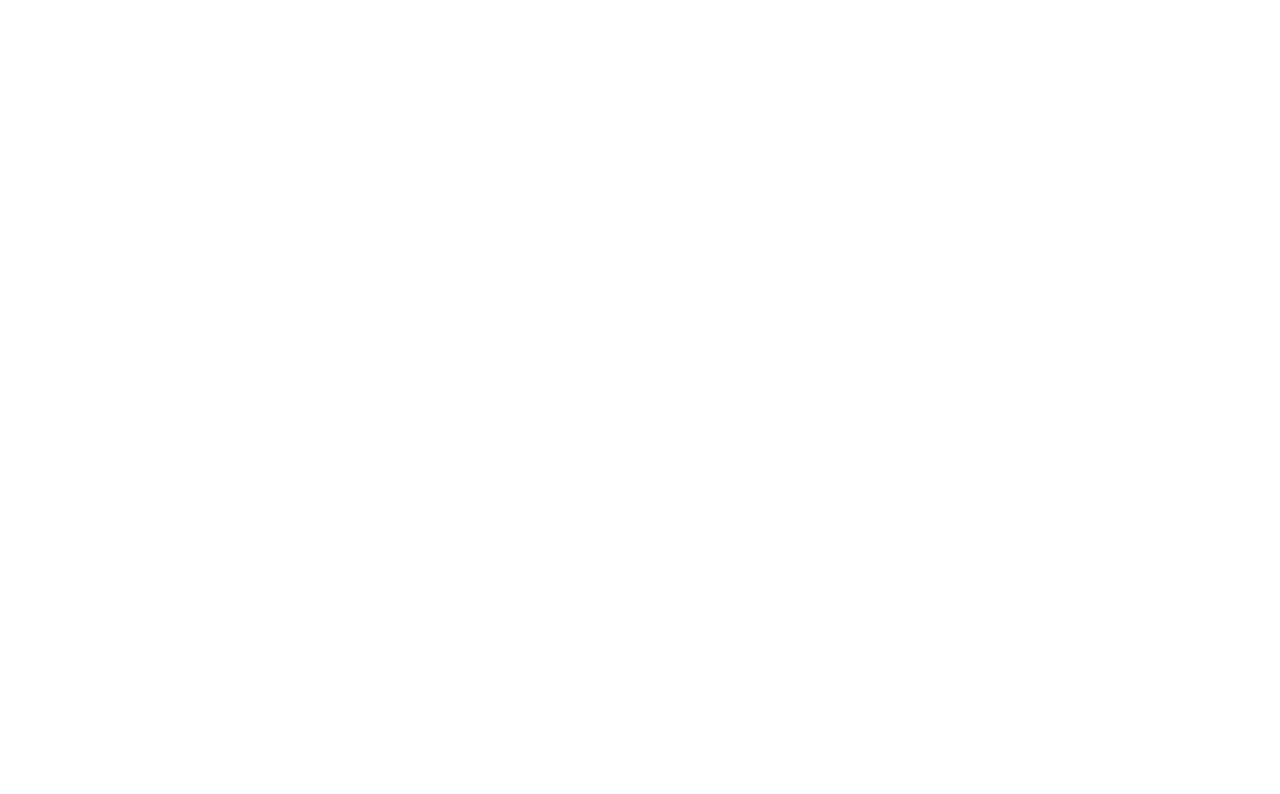
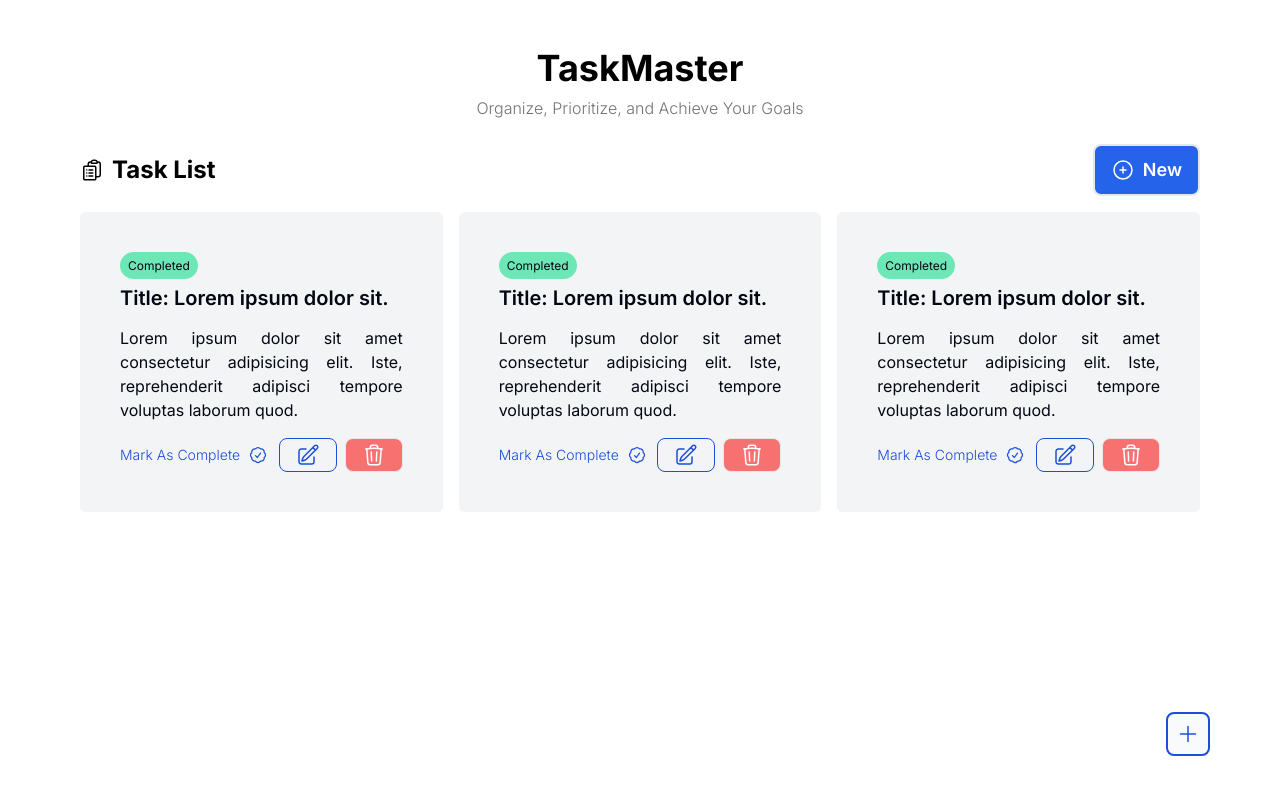
Before and after one commit to SM-Noushan/task-management-client-bytebux, a React (Vite) app: page / in a window 1280 px wide. Shown: the top 794 px of the page. Built offline with nearby package versions, Linux system fonts and the light colour scheme.

Commit message:
added task lists (static)

```diff
--- a/src/App.jsx
+++ b/src/App.jsx
@@ -1,5 +1,90 @@
+import Button from "./component/Button";
+import Container from "./component/Container";
+import LoadingSpinner from "./component/LoadingSpinner";
+import TaskCard from "./component/TaskCard";
+
 function App() {
-  return <></>;
+  return (
+    <Container>
+      {/* SECTION HEADING */}
+      <div className="text-center">
+        <h1 className="text-4xl font-bold">TaskMaster</h1>
+        <h3 className="font-light text-neutral-500 mt-2">
+          Organize, Prioritize, and Achieve Your Goals
+        </h3>
+      </div>
+
+      {/* TASK CONTAINER */}
+      <div className="mt-6 space-y-4">
+        {/* HEADING */}
+        <div className="flex justify-between items-center">
+          <div className="flex justify-between items-center gap-2">
+            <svg
+              xmlns="http://www.w3.org/2000/svg"
+              fill="none"
+              viewBox="0 0 24 24"
+              strokeWidth="1.5"
+              stroke="currentColor"
+              className="size-6"
+            >
+              <path
+                strokeLinecap="round"
+                strokeLinejoin="round"
+                d="M9 12h3.75M9 15h3.75M9 18h3.75m3 .75H18a2.25 2.25 0 0 0 2.25-2.25V6.108c0-1.135-.845-2.098-1.976-2.192a48.424 48.424 0 0 0-1.123-.08m-5.801 0c-.065.21-.1.433-.1.664 0 .414.336.75.75.75h4.5a.75.75 0 0 0 .75-.75 2.25 2.25 0 0 0-.1-.664m-5.8 0A2.251 2.251 0 0 1 13.5 2.25H15c1.012 0 1.867.668 2.15 1.586m-5.8 0c-.376.023-.75.05-1.124.08C9.095 4.01 8.25 4.973 8.25 6.108V8.25m0 0H4.875c-.621 0-1.125.504-1.125 1.125v11.25c0 .621.504 1.125 1.125 1.125h9.75c.621 0 1.125-.504 1.125-1.125V9.375c0-.621-.504-1.125-1.125-1.125H8.25ZM6.75 12h.008v.008H6.75V12Zm0 3h.008v.008H6.75V15Zm0 3h.008v.008H6.75V18Z"
+              />
+            </svg>
+            <h1 className="text-2xl font-bold">Task List</h1>
+          </div>
+          {/* ADD TASK BUTTON */}
+          <Button title={"Add New Task"} className="bg-blue-600 text-white">
+            <svg
+              xmlns="http://www.w3.org/2000/svg"
+              fill="none"
+              viewBox="0 0 24 24"
+              strokeWidth="1.5"
+              stroke="currentColor"
+              className="size-6"
+            >
+              <path
+                strokeLinecap="round"
+                strokeLinejoin="round"
+                d="M12 9v6m3-3H9m12 0a9 9 0 1 1-18 0 9 9 0 0 1 18 0Z"
+              />
+            </svg>
+            New
+          </Button>
+        </div>
+        {/* TASKS */}
+        <div className="grid grid-cols-3 gap-4">
+          <TaskCard />
+          <TaskCard />
+          <TaskCard />
+        </div>
+        {/* <LoadingSpinner /> */}
+      </div>
+
+      {/* ADD NEW TASK BUTTON */}
+      <div className="fixed bottom-[5.5%] right-[5.5%]">
+        <Button
+          title={"Add New Task"}
+          className="border-blue-700 bg-gray-50 text-blue-700 !p-2"
+        >
+          <svg
+            xmlns="http://www.w3.org/2000/svg"
+            viewBox="0 0 24 24"
+            fill="currentColor"
+            className="size-6"
+          >
+            <path
+              fillRule="evenodd"
+              d="M12 3.75a.75.75 0 0 1 .75.75v6.75h6.75a.75.75 0 0 1 0 1.5h-6.75v6.75a.75.75 0 0 1-1.5 0v-6.75H4.5a.75.75 0 0 1 0-1.5h6.75V4.5a.75.75 0 0 1 .75-.75Z"
+              clipRule="evenodd"
+            />
+          </svg>
+        </Button>
+      </div>
+    </Container>
+  );
 }
 
 export default App;
--- /dev/null
+++ b/src/component/Button.jsx
@@ -0,0 +1,51 @@
+import PropTypes from "prop-types";
+
+const Button = ({
+  onClick,
+  disabled,
+  small,
+  title,
+  children,
+  className: css = "",
+}) => {
+  return (
+    <button
+      title={title}
+      disabled={disabled}
+      onClick={onClick}
+      className={`
+          relative
+          disabled:opacity-70
+          disabled:cursor-not-allowed
+          rounded-lg
+          hover:brightness-90
+          transition
+          px-4
+          w-fit
+          inline-flex
+          justify-between
+          items-center
+          gap-2
+          ${css}
+          ${small ? "text-sm" : "text-lg"}
+          ${small ? "py-1" : "py-2.5"}
+          ${small ? "font-light" : "font-semibold"}
+          ${small ? "border" : "border-2"}
+        `}
+    >
+      {children}
+    </button>
+  );
+};
+
+Button.propTypes = {
+  onClick: PropTypes.func,
+  disabled: PropTypes.bool,
+  outline: PropTypes.bool,
+  small: PropTypes.bool,
+  children: PropTypes.node,
+  title: PropTypes.string,
+  className: PropTypes.string,
+};
+
+export default Button;
--- /dev/null
+++ b/src/component/Container.jsx
@@ -0,0 +1,15 @@
+import PropTypes from "prop-types";
+
+const Container = ({ children }) => {
+  return (
+    <div className="container mx-auto xl:px-20 md:px-10 sm:px-2 px-4 lg:pt-12 pt-8 font-inter">
+      {children}
+    </div>
+  );
+};
+
+Container.propTypes = {
+  children: PropTypes.node.isRequired,
+};
+
+export default Container;
--- /dev/null
+++ b/src/component/TaskCard.jsx
@@ -0,0 +1,91 @@
+import Button from "./Button";
+
+const TaskCard = () => {
+  return (
+    <div className="bg-gray-100 text-gray-950 rounded-md">
+      <div className="flex flex-col justify-between p-6 lg:p-10 gap-2">
+        <div className="space-y-2">
+          {/* TASK STATUS */}
+          <span className="px-2 py-1.5 text-xs capitalize rounded-full bg-emerald-300 w-fit">
+            Completed
+          </span>
+          {/* TASK TITLE */}
+          <h1 className="text-xl font-semibold">
+            Title: Lorem ipsum dolor sit.
+          </h1>
+          {/* TASK DESCRIPTION */}
+          <p className="pt-1.5 text-justify">
+            Lorem ipsum dolor sit amet consectetur adipisicing elit. Iste,
+            reprehenderit adipisci tempore voluptas laborum quod.
+          </p>
+        </div>
+        <div className="flex items-center justify-between pt-2">
+          {/* MARK AS COMPETE BUTTON */}
+          <Button small={true} className="text-blue-700 border-0 !px-0">
+            <span>Mark As Complete</span>
+            <svg
+              xmlns="http://www.w3.org/2000/svg"
+              fill="none"
+              viewBox="0 0 24 24"
+              strokeWidth="1.5"
+              stroke="currentColor"
+              className="size-5"
+            >
+              <path
+                strokeLinecap="round"
+                strokeLinejoin="round"
+                d="M9 12.75 11.25 15 15 9.75M21 12c0 1.268-.63 2.39-1.593 3.068a3.745 3.745 0 0 1-1.043 3.296 3.745 3.745 0 0 1-3.296 1.043A3.745 3.745 0 0 1 12 21c-1.268 0-2.39-.63-3.068-1.593a3.746 3.746 0 0 1-3.296-1.043 3.745 3.745 0 0 1-1.043-3.296A3.745 3.745 0 0 1 3 12c0-1.268.63-2.39 1.593-3.068a3.745 3.745 0 0 1 1.043-3.296 3.746 3.746 0 0 1 3.296-1.043A3.746 3.746 0 0 1 12 3c1.268 0 2.39.63 3.068 1.593a3.746 3.746 0 0 1 3.296 1.043 3.746 3.746 0 0 1 1.043 3.296A3.745 3.745 0 0 1 21 12Z"
+              />
+            </svg>
+          </Button>
+          <div className="flex items-center justify-between gap-2">
+            {/* UPDATE TASK BUTTON */}
+            <Button
+              small={true}
+              title="Update Task"
+              className="border-blue-700 text-blue-700"
+            >
+              <svg
+                xmlns="http://www.w3.org/2000/svg"
+                fill="none"
+                viewBox="0 0 24 24"
+                strokeWidth="1.5"
+                stroke="currentColor"
+                className="size-6"
+              >
+                <path
+                  strokeLinecap="round"
+                  strokeLinejoin="round"
+                  d="m16.862 4.487 1.687-1.688a1.875 1.875 0 1 1 2.652 2.652L10.582 16.07a4.5 4.5 0 0 1-1.897 1.13L6 18l.8-2.685a4.5 4.5 0 0 1 1.13-1.897l8.932-8.931Zm0 0L19.5 7.125M18 14v4.75A2.25 2.25 0 0 1 15.75 21H5.25A2.25 2.25 0 0 1 3 18.75V8.25A2.25 2.25 0 0 1 5.25 6H10"
+                />
+              </svg>
+            </Button>
+            {/* DELETE TASK BUTTON */}
+            <Button
+              small={true}
+              title="Delete Task"
+              className="text-white bg-red-400"
+            >
+              <svg
+                xmlns="http://www.w3.org/2000/svg"
+                fill="none"
+                viewBox="0 0 24 24"
+                strokeWidth="1.5"
+                stroke="currentColor"
+                className="size-6"
+              >
+                <path
+                  strokeLinecap="round"
+                  strokeLinejoin="round"
+                  d="m14.74 9-.346 9m-4.788 0L9.26 9m9.968-3.21c.342.052.682.107 1.022.166m-1.022-.165L18.16 19.673a2.25 2.25 0 0 1-2.244 2.077H8.084a2.25 2.25 0 0 1-2.244-2.077L4.772 5.79m14.456 0a48.108 48.108 0 0 0-3.478-.397m-12 .562c.34-.059.68-.114 1.022-.165m0 0a48.11 48.11 0 0 1 3.478-.397m7.5 0v-.916c0-1.18-.91-2.164-2.09-2.201a51.964 51.964 0 0 0-3.32 0c-1.18.037-2.09 1.022-2.09 2.201v.916m7.5 0a48.667 48.667 0 0 0-7.5 0"
+                />
+              </svg>
+            </Button>
+          </div>
+        </div>
+      </div>
+    </div>
+  );
+};
+
+export default TaskCard;
```
